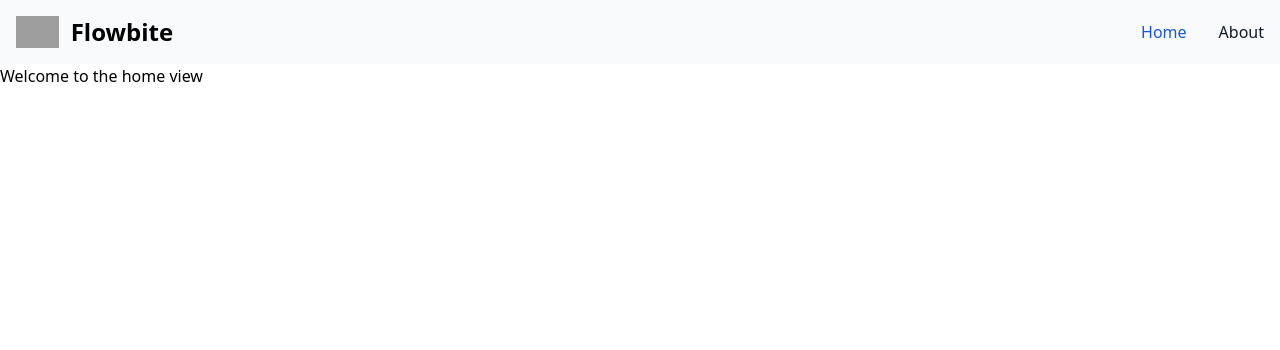
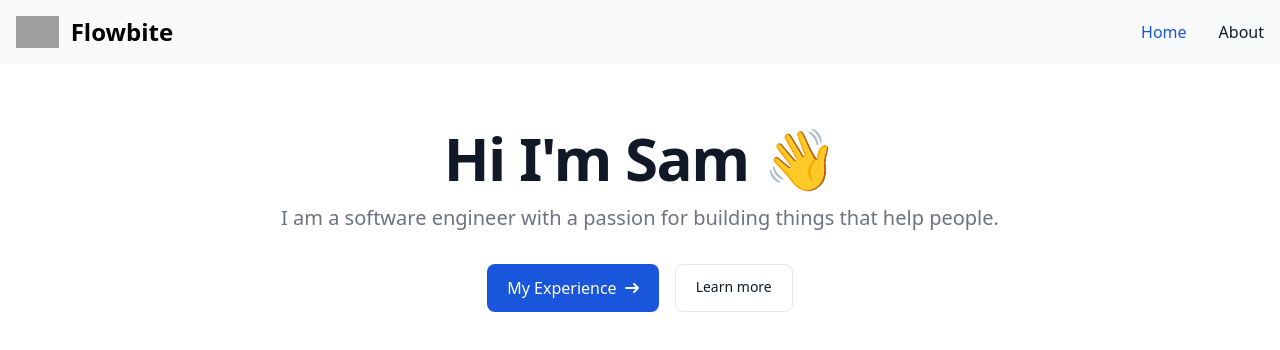
Before and after one commit to skosman/portfolio, a Vue app: page / in a window 1280 px wide. Shown: the top 350 px of the page. Built offline with nearby package versions, Linux system fonts and the light colour scheme; grey boxes are pictures that could not be loaded; the HTML template or start-up script is replaced by a standard one.

Commit message:
Add jumbotron component to home page to give user overview of site

```diff
--- a/src/views/HomeView.vue
+++ b/src/views/HomeView.vue
@@ -1,7 +1,50 @@
 <script setup></script>
 
 <template>
-  <main>
-    <h1>Welcome to the home view</h1>
-  </main>
+  <section class="bg-white dark:bg-gray-900">
+    <div class="py-8 px-4 mx-auto max-w-screen-xl text-center lg:py-16">
+      <h1
+        class="mb-4 text-4xl font-extrabold tracking-tight leading-none text-gray-900 md:text-5xl lg:text-6xl dark:text-white"
+      >
+        Hi I'm Sam 👋
+      </h1>
+      <p
+        class="mb-8 text-lg font-normal text-gray-500 lg:text-xl sm:px-16 lg:px-48 dark:text-gray-400"
+      >
+        I am a software engineer with a passion for building things that help
+        people.
+      </p>
+      <div
+        class="flex flex-col space-y-4 sm:flex-row sm:justify-center sm:space-y-0"
+      >
+        <a
+          href="#"
+          class="inline-flex justify-center items-center py-3 px-5 text-base font-medium text-center text-white rounded-lg bg-blue-700 hover:bg-blue-800 focus:ring-4 focus:ring-blue-300 dark:focus:ring-blue-900"
+        >
+          My Experience
+          <svg
+            class="w-3.5 h-3.5 ms-2 rtl:rotate-180"
+            aria-hidden="true"
+            xmlns="http://www.w3.org/2000/svg"
+            fill="none"
+            viewBox="0 0 14 10"
+          >
+            <path
+              stroke="currentColor"
+              stroke-linecap="round"
+              stroke-linejoin="round"
+              stroke-width="2"
+              d="M1 5h12m0 0L9 1m4 4L9 9"
+            />
+          </svg>
+        </a>
+        <a
+          href="#"
+          class="py-3 px-5 sm:ms-4 text-sm font-medium text-gray-900 focus:outline-none bg-white rounded-lg border border-gray-200 hover:bg-gray-100 hover:text-blue-700 focus:z-10 focus:ring-4 focus:ring-gray-100 dark:focus:ring-gray-700 dark:bg-gray-800 dark:text-gray-400 dark:border-gray-600 dark:hover:text-white dark:hover:bg-gray-70"
+        >
+          Learn more
+        </a>
+      </div>
+    </div>
+  </section>
 </template>
```
